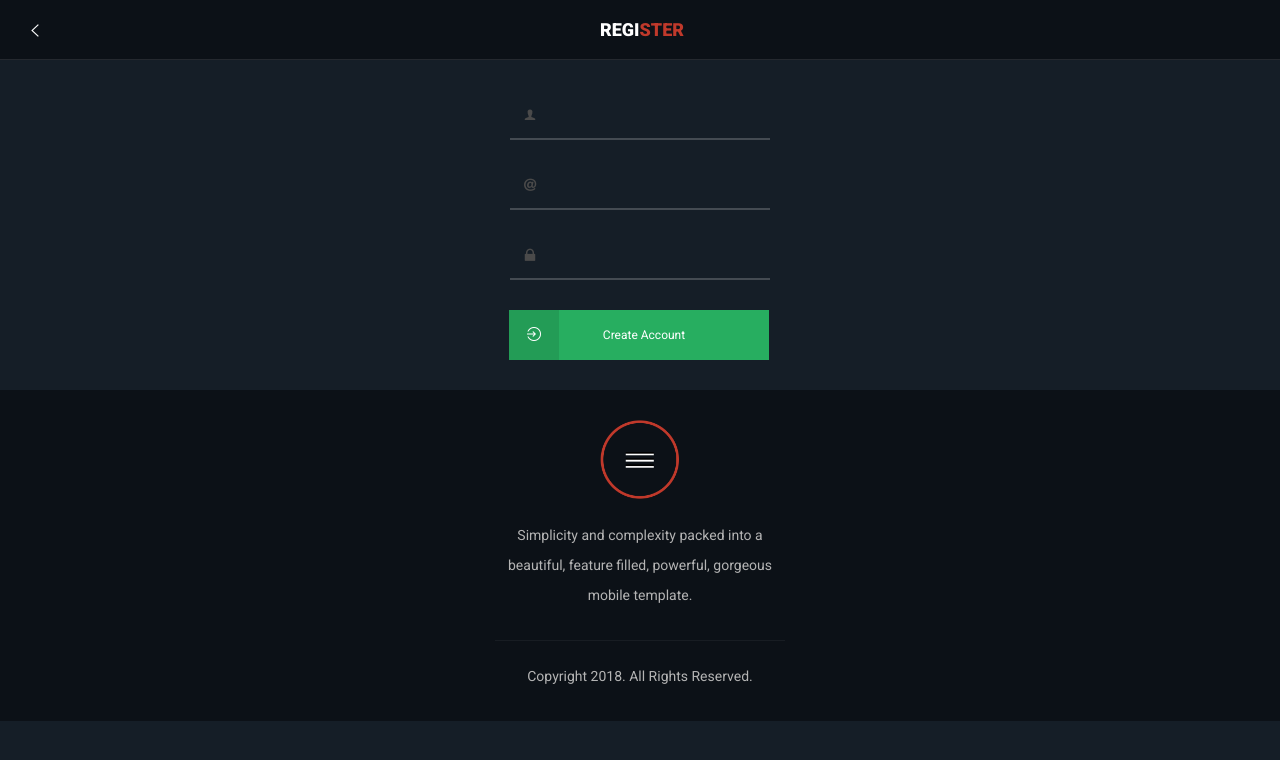
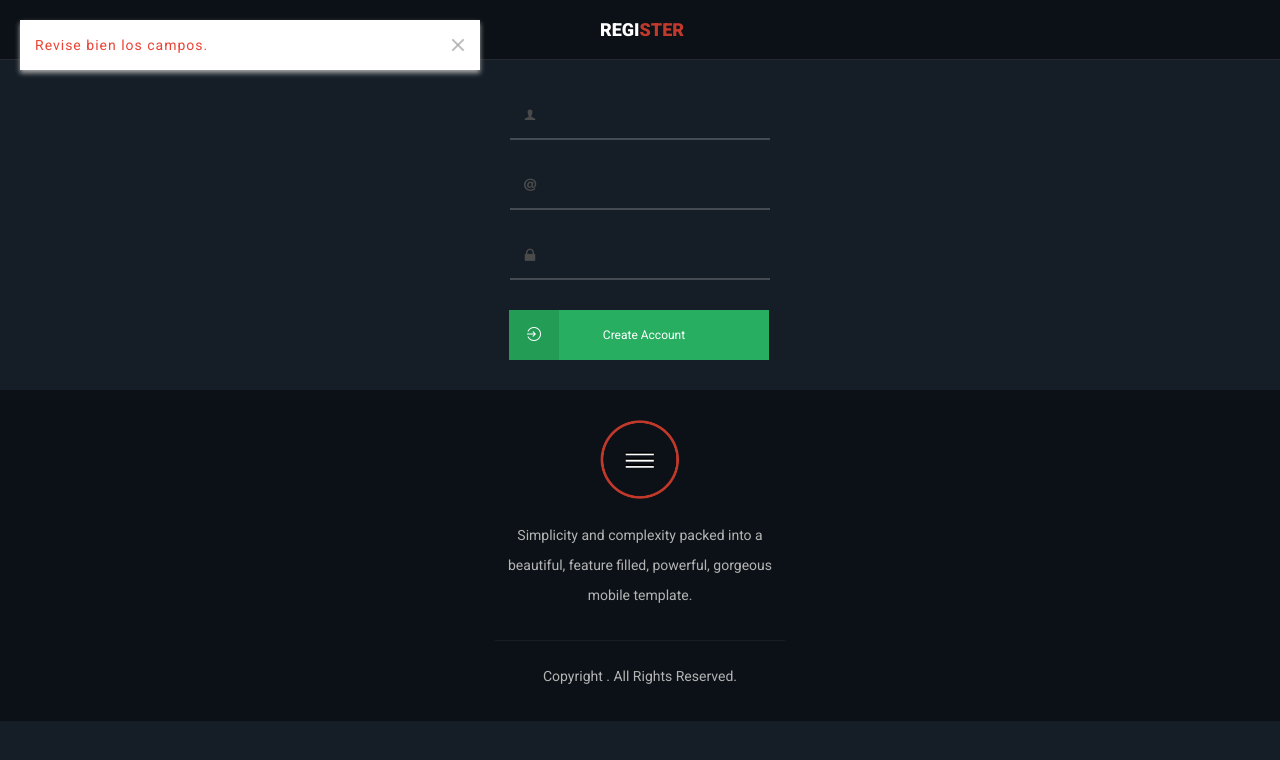
Before and after one commit to jabry9/FinalProyectFront, a plain HTML site: page Register.html in a window 1280 px wide. Both pictures are taken after a click on the link "Create Account". Drawn offline with nearby package versions, Linux system fonts and the light colour scheme; no server answers; files whose address does not match are found by name.

Commit message:
alerta de index, login y index

```diff
--- a/Login.html
+++ b/Login.html
@@ -19,9 +19,11 @@
 <script src="https://waja.ovh/scripts/ownCustomCode.js"></script>
 <script src="https://waja.ovh/scripts/ownCustomCodeFront.js"></script>
 <script src="https://ajax.googleapis.com/ajax/libs/angularjs/1.6.9/angular.min.js"></script>
-<script src="https://waja.ovh/scripts/LogIn/logInScripts.js"></script>
+<script src="scripts/LogIn/logInScripts.js"></script>
 
-
+<link href="scripts/alerta/iao-alert.css" rel="stylesheet">
+<script src="//code.jquery.com/jquery.min.js"></script>
+<script src="scripts/alerta/iao-alert.jquery.js"></script>
 
 </head>
 
--- a/Register.html
+++ b/Register.html
@@ -20,6 +20,11 @@
 <script type="text/javascript" src="scripts/ownCustomCodeFront.js"></script>
 <script src="https://ajax.googleapis.com/ajax/libs/angularjs/1.6.9/angular.min.js"></script>
 <script type="text/javascript" src="scripts/Register/registerScripts.js"></script>
+
+
+<link href="scripts/alerta/iao-alert.css" rel="stylesheet">
+<script src="//code.jquery.com/jquery.min.js"></script>
+<script src="scripts/alerta/iao-alert.jquery.js"></script>
 
 </head>
 
--- a/scripts/Register/registerScripts.js
+++ b/scripts/Register/registerScripts.js
@@ -17,7 +17,12 @@ app.controller('signInCtrl', function ($scope, $http) {
             if (correct) {
                 $(location).attr('href', './Login.html', '_top');
             } else {
-                alert('mostrar al usuario que algo ha salido mal');
+                $.iaoAlert({
+                    msg: "Revise bien los campos.",
+                    type: "error",
+                    position: 'top-left'
+
+                  })
             }
         });
     }
--- /dev/null
+++ b/scripts/alerta/iao-alert.css
@@ -0,0 +1,120 @@
+/*
+ Plugin Name: iao alert
+         Key: iao-alert
+     Version: 1.0.7
+      Author: Prashant Kapoor
+     Website: http://www.itsallonly.com
+        Repo: https://github.com/Itsallonly/iao-alert
+      Issues: https://github.com/Itsallonly/iao-alert/issues
+       Files: iao-alert.jquery.js, iao-alert.css
+  Dependency: Jquery
+*/
+iao-alert-box {
+	display: block;
+	position: fixed;
+	right: 0;
+	top: 0;
+	width: 100%;
+	padding: 20px 20px 0 20px;
+	box-sizing: border-box;
+	max-width: 500px;
+	overflow: auto;
+}
+iao-alert-box[position='top-left'] {
+	right: auto;
+	left: 0
+}
+iao-alert-box[position='bottom-left'] {
+	right: auto;
+	left: 0;
+	top: auto;
+	bottom: 0;
+}
+iao-alert-box[position='bottom-right'] {
+	right: 0;
+	left: auto;
+	top: auto;
+	bottom: 0;
+}
+iao-alert {
+	display: block;
+	position: relative;
+	font-size: 14px;
+	padding: 10px 35px 10px 15px;
+	font-weight: normal;
+	background-color: #fff;
+	margin-bottom: 20px;
+	box-sizing: border-box;
+	box-shadow: 0 3px 5px #aaa;
+	letter-spacing: 1px;
+}
+iao-alert:before, iao-alert:after {
+	content: "";
+	position: absolute;
+	background-color: #aaa;
+	opacity: 0.8;
+	transform: rotate(45deg);
+}
+iao-alert:before {
+	width: 16px;
+	height: 2px;
+	box-sizing: border-box;
+	right: 14px;
+	top: calc(50% - 1px);
+}
+iao-alert:after {
+	width: 2px;
+	height: 16px;
+	box-sizing: border-box;
+	right: 21px;
+	top: calc(50% - 8px);
+}
+iao-alert-close {
+    position: absolute;
+    display: block;
+    right: 12px;
+    width: 20px;
+    height: 20px;
+    cursor: pointer;
+    top: calc(50% - 10px);
+    z-index: 1;
+}
+iao-alert[fade-on-hover='true']:hover{
+	opacity: 0.5;
+}
+iao-alert[close-on-click='true'] {
+	cursor: pointer;
+}
+iao-alert[type='success'] {
+	color: #34a853;
+}
+iao-alert[type='error'] {
+	color: #ea4335;
+}
+iao-alert[type='warning'] {
+	color: #fbbc05;
+}
+iao-alert[type='notification'] {
+	color: #4285f4;
+}
+iao-alert[mode='dark']:before, iao-alert[mode='dark']:after {
+	background-color: #fff;
+}
+iao-alert[mode='dark'] {
+	color: #fff;
+}
+iao-alert[type='success'][mode='dark'] {
+	background-color: #34a853;
+}
+iao-alert[type='error'][mode='dark'] {
+	background-color: #ea4335;
+}
+iao-alert[type='warning'][mode='dark'] {
+	background-color: #fbbc05;
+}
+iao-alert[type='notification'][mode='dark'] {
+	background-color: #4285f4;
+}
+iao-alert[corners='round'] {
+	border-radius: 4px;
+}
--- /dev/null
+++ b/scripts/alerta/iao-alert.jquery.js
@@ -0,0 +1,59 @@
+/*
+ Plugin Name: iao alert
+         Key: iao-alert
+     Version: 1.0.7
+      Author: Prashant Kapoor
+     Website: http://www.itsallonly.com
+        Repo: https://github.com/Itsallonly/iao-alert
+      Issues: https://github.com/Itsallonly/iao-alert/issues
+       Files: iao-alert.jquery.js, iao-alert.css
+  Dependency: Jquery
+*/
+(function( $ ) {
+    $.fn.iaoAlert = $.iaoAlert = function(arr) {
+        var opt = $.extend( {
+            msg: "This is default iao alert message.",
+            type: "notification",
+            mode: "light",
+            autoHide: true,
+            alertTime: "3000",
+            fadeTime: "500",
+            closeButton: true,
+            closeOnClick: false,
+            fadeOnHover: true,
+            position: 'top-right',
+            zIndex: '999',
+            roundedCorner: false,
+            alertClass: ''
+        }, arr ),
+        timeStamp = $.now(),
+        ext = {
+            chkPosition : (opt.position == 'bottom-right')?'bottom-right':((opt.position == 'bottom-left')?'bottom-left':(opt.position == 'top-left')?'top-left':'top-right'),
+            closeOption : (opt.closeButton)?'<iao-alert-close></iao-alert-close>':'<style>#iao'+timeStamp+':before,#iao'+timeStamp+':after{display:none}</style>',
+            chkMsg : (opt.msg.indexOf(" "))?'white-space:pre-wrap;word-wrap:break-word;':''
+        },
+        roundedCorner = (opt.roundedCorner)?('round'):'';
+        if($('iao-alert-box').length==0)
+        $('body').append('<iao-alert-box position="top-left" style="z-index:'+opt.zIndex+'"><iao-alert-start></iao-alert-start></iao-alert-box><iao-alert-box position="top-right" style="z-index:'+opt.zIndex+'"><iao-alert-start></iao-alert-start></iao-alert-box><iao-alert-box position="bottom-right" style="z-index:'+opt.zIndex+'"><iao-alert-start></iao-alert-start></iao-alert-box><iao-alert-box position="bottom-left" style="z-index:'+opt.zIndex+'"><iao-alert-start></iao-alert-start></iao-alert-box>');
+        var iaoAlert = $('<iao-alert class="'+opt.alertClass+'" id="iao'+timeStamp+'" close-on-click='+opt.closeOnClick+' fade-on-hover='+opt.fadeOnHover+' mode="'+opt.mode+'"type="'+opt.type+'" style="'+ext.chkMsg+'" corners="'+roundedCorner+'">'+opt.msg+ext.closeOption+'</iao-alert>')
+        .insertAfter('iao-alert-box[position="'+ext.chkPosition+'"] > iao-alert-start');
+        if(opt.autoHide)
+        setTimeout(function(){
+            iaoAlert.fadeOut(opt.fadeTime, function() {
+                $(this).remove();
+            });
+        }, opt.alertTime);
+        $('iao-alert[close-on-click="true"]').click(function() {
+            $(this).fadeOut(opt.fadeTime, function() {
+                $(this).remove();
+            });
+        });
+        $('iao-alert > iao-alert-close').click(function() {
+            $(this).parent()
+            .fadeOut(opt.fadeTime, function() {
+                $(this).remove();
+            });
+        });
+        return this;
+    };
+}( jQuery ));
```
Also changed, not shown: index.html (+5 -0 lines), scripts/LogIn/logInScripts.js (+6 -1 lines).
